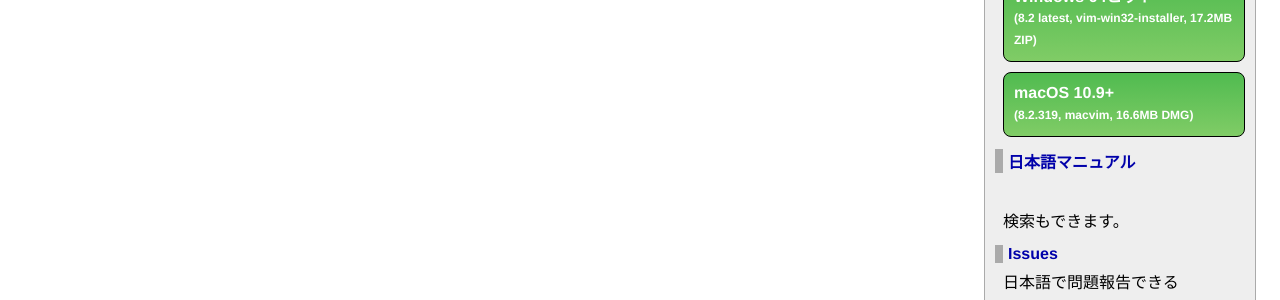
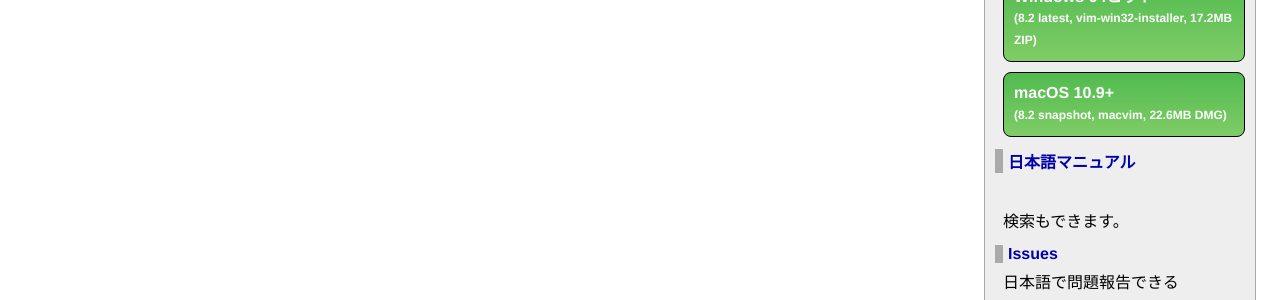
Before and after one commit to vim-jp/vim-jp.github.io, a Jekyll site: the page built from 403.html, in a window 1280 px wide. Shown: the part 329-629 px from the top of the page. Built offline with Jekyll 4.4.1, drawn with Linux system fonts in a browser that asks for light colours; nearby versions of some CDN libraries; comment, search, counter and statistics services are not loaded.

Commit message:
Update MacVim version (#371)

```diff
--- a/_data/downloads.yml
+++ b/_data/downloads.yml
@@ -14,8 +14,8 @@
 
 vim-mac: &vim-mac
   title: macOS 10.9+
-  version: '8.2.319'
-  info: macvim, 16.6MB DMG
+  version: '8.2 snapshot'
+  info: macvim, 22.6MB DMG
   url: http://vim-jp.org/redirects/macvim-dev/macvim/latest/
 
 list:
```
